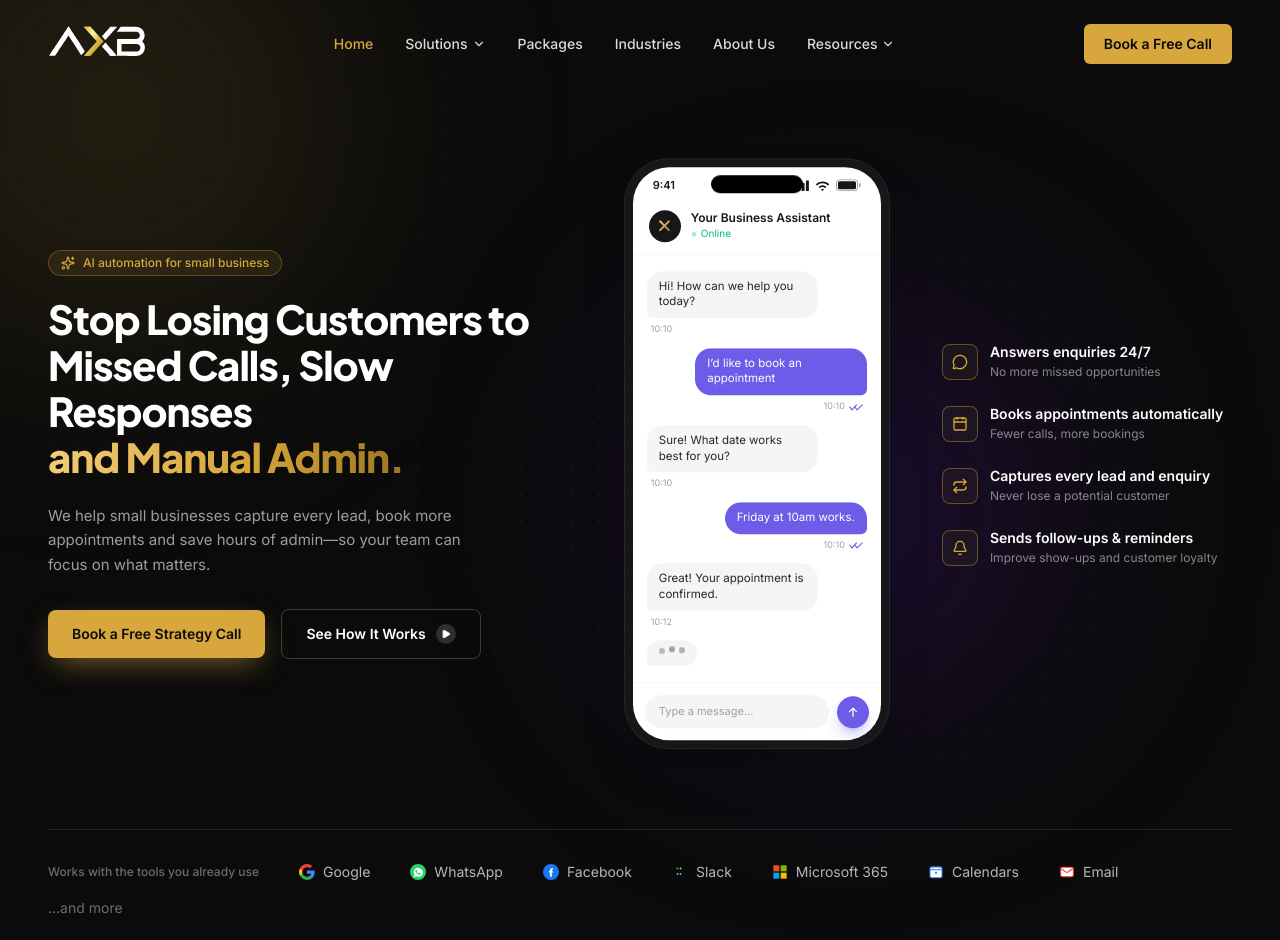
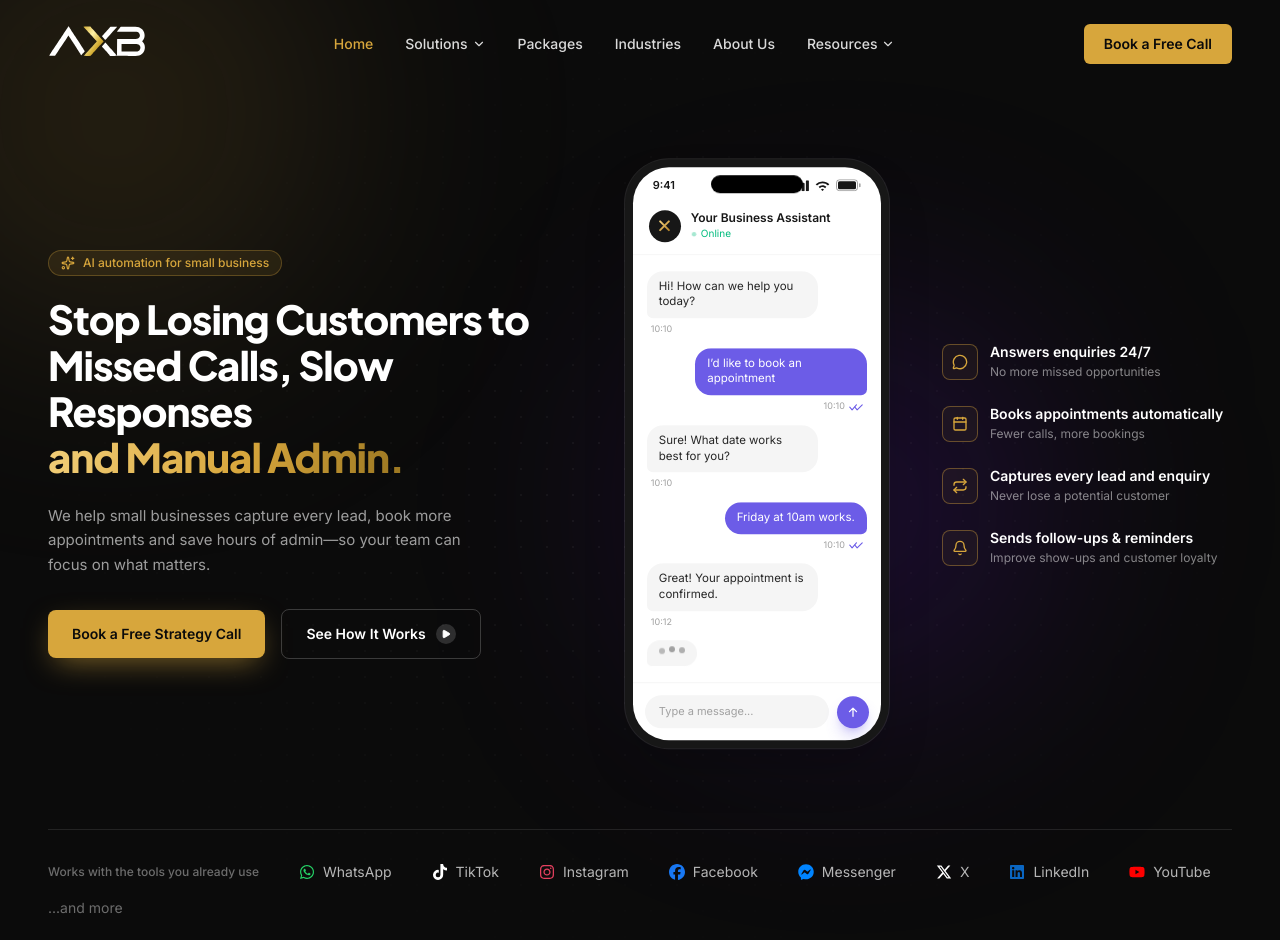
Before and after one commit to bonganishube/axb, a Next.js app: page / in a window 1280 px wide. Shown: the top 940 px of the page. Built offline with nearby package versions, Linux system fonts and the light colour scheme.

Commit message:
Brand icons have been updated to use react-icons

```diff
--- a/package.json
+++ b/package.json
@@ -12,7 +12,8 @@
     "lucide-react": "^1.25.0",
     "next": "16.2.11",
     "react": "19.2.4",
-    "react-dom": "19.2.4"
+    "react-dom": "19.2.4",
+    "react-icons": "^5.7.0"
   },
   "devDependencies": {
     "@tailwindcss/postcss": "^4",
--- a/src/components/Hero.tsx
+++ b/src/components/Hero.tsx
@@ -1,13 +1,14 @@
 import { Bell, Calendar, MessageCircle, Play, Repeat, Sparkles } from "lucide-react";
 import {
-  GoogleIcon,
-  Microsoft365Icon,
-  SlackIcon,
-  WhatsAppIcon,
-  FacebookIcon,
-  CalendarIcon,
-  EmailIcon,
-} from "./icons/BrandIcons";
+  FaWhatsapp,
+  FaTiktok,
+  FaInstagram,
+  FaFacebook,
+  FaFacebookMessenger,
+  FaXTwitter,
+  FaLinkedin,
+  FaYoutube,
+} from "react-icons/fa6";
 
 const FEATURES = [
   {
@@ -33,13 +34,14 @@ const FEATURES = [
 ];
 
 const TOOLS = [
-  { icon: GoogleIcon, label: "Google" },
-  { icon: WhatsAppIcon, label: "WhatsApp" },
-  { icon: FacebookIcon, label: "Facebook" },
-  { icon: SlackIcon, label: "Slack" },
-  { icon: Microsoft365Icon, label: "Microsoft 365" },
-  { icon: CalendarIcon, label: "Calendars" },
-  { icon: EmailIcon, label: "Email" },
+  { icon: FaWhatsapp, label: "WhatsApp", color: "#25D366" },
+  { icon: FaTiktok, label: "TikTok", color: "#FFFFFF" },
+  { icon: FaInstagram, label: "Instagram", color: "#E4405F" },
+  { icon: FaFacebook, label: "Facebook", color: "#1877F2" },
+  { icon: FaFacebookMessenger, label: "Messenger", color: "#0084FF" },
+  { icon: FaXTwitter, label: "X", color: "#FFFFFF" },
+  { icon: FaLinkedin, label: "LinkedIn", color: "#0A66C2" },
+  { icon: FaYoutube, label: "YouTube", color: "#FF0000" },
 ];
 
 export default function Hero() {
@@ -48,7 +50,7 @@ export default function Hero() {
       <BackgroundFX />
 
       <div className="container-px relative pt-32 pb-16 lg:pt-40">
-        <div className="grid gap-12 lg:grid-cols-[1.3fr_0.72fr_0.72fr] lg:items-center lg:gap-10">
+        <div className="grid grid-cols-1 gap-12 lg:grid-cols-[1.3fr_0.72fr_0.72fr] lg:items-center lg:gap-10">
           {/* Copy */}
           <div className="max-w-xl">
             <span className="animate-fade-up inline-flex items-center gap-2 rounded-full border border-gold/30 bg-gold/10 px-3 py-1 text-xs font-medium text-gold">
@@ -57,13 +59,13 @@ export default function Hero() {
             </span>
 
             <h1
-              className="animate-fade-up mt-5 text-3xl font-extrabold leading-[1.15] tracking-tight sm:text-4xl lg:text-[40px]"
+              className="animate-fade-up mt-5 text-[26px] font-extrabold leading-[1.15] tracking-tight sm:text-4xl lg:text-[40px]"
               style={{ animationDelay: "80ms" }}
             >
-              Stop Losing Customers to
-              <br />
-              Missed Calls, Slow Responses
-              <br />
+              Stop Losing Customers to{" "}
+              <br className="hidden lg:block" />
+              Missed Calls, Slow Responses{" "}
+              <br className="hidden lg:block" />
               <span className="bg-[linear-gradient(100deg,#f2ce78,#d7a63c_55%,#9a7621)] bg-clip-text text-transparent">
                 and Manual Admin.
               </span>
@@ -163,12 +165,12 @@ export default function Hero() {
           <span className="whitespace-nowrap text-xs font-medium text-white/40">
             Works with the tools you already use
           </span>
-          {TOOLS.map(({ icon: Icon, label }) => (
+          {TOOLS.map(({ icon: Icon, label, color }) => (
             <span
               key={label}
               className="flex items-center gap-2 text-sm text-white/70 transition-colors hover:text-white"
             >
-              <Icon className="size-4" />
+              <Icon className="size-4" color={color} />
               {label}
             </span>
           ))}
```
Also changed, not shown: 1 other file (tests, documents, lock files or other folders).
